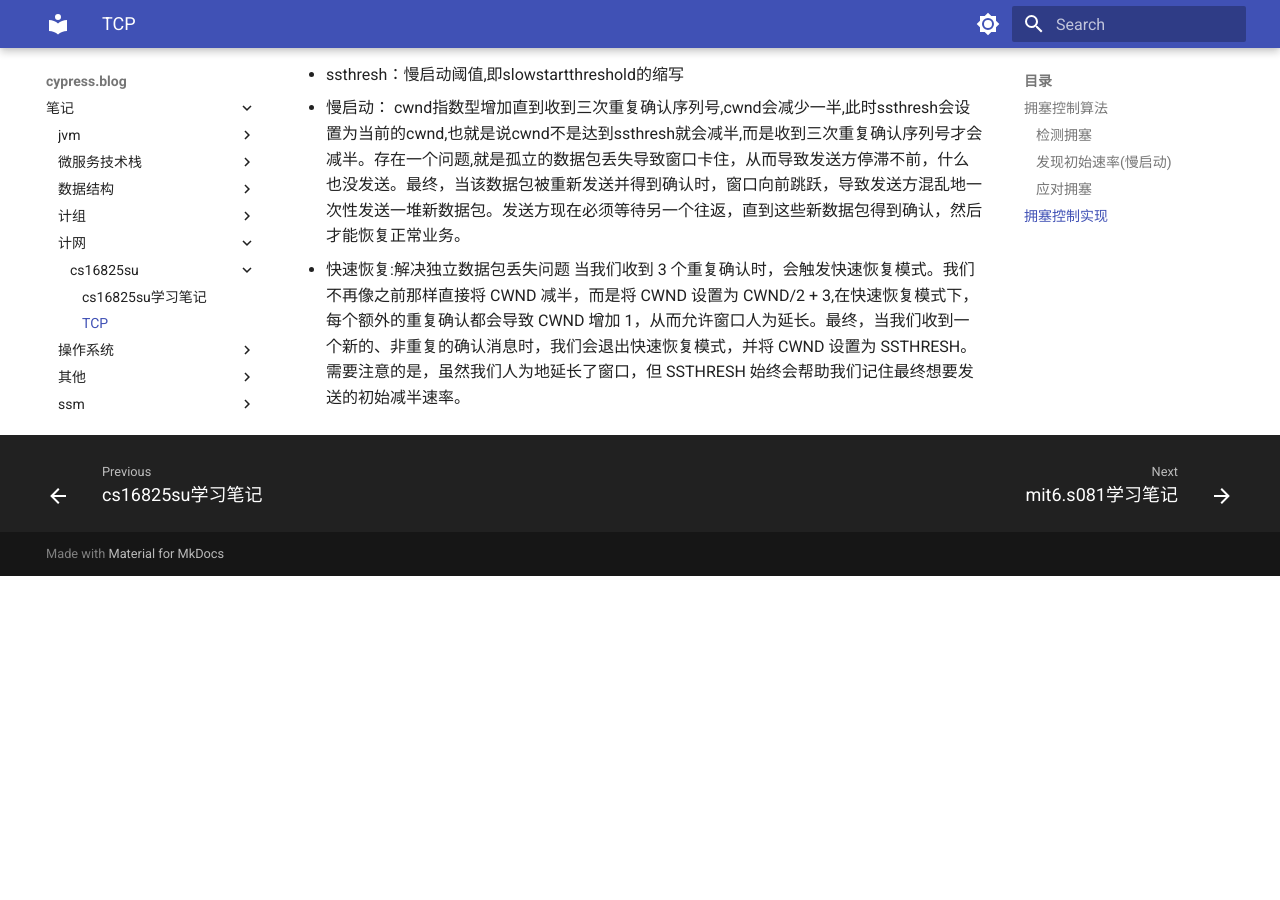
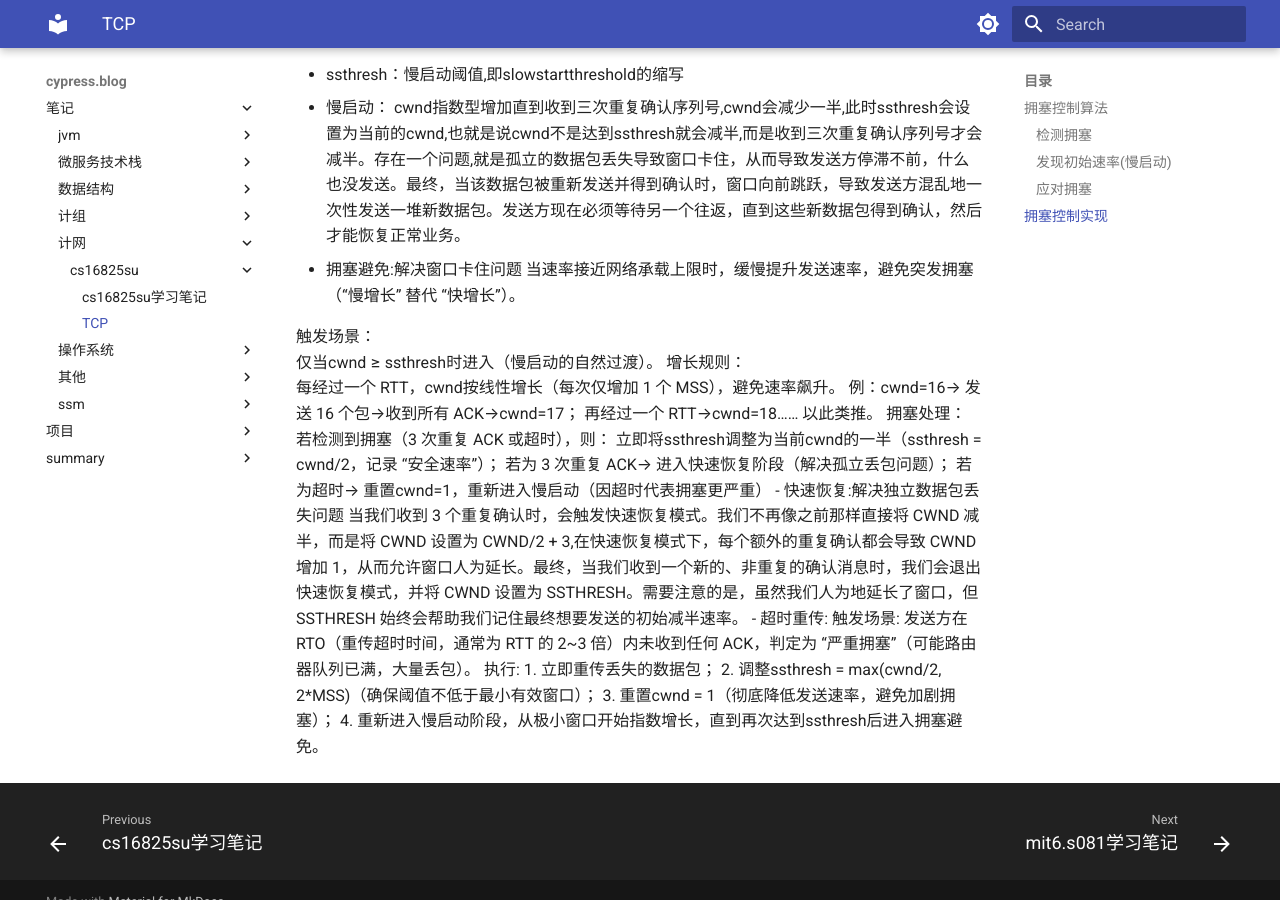
Before and after one commit to cyprer/blog0, an MkDocs documentation site: the page built from docs/note/cs_net/tcp.md, in a window 1280 px wide and 900 px high, scrolled down 1196 px. Built offline with MkDocs 1.6.1 and Material for MkDocs 9.7.7, drawn with Linux system fonts in a browser that asks for light colours; before the commit the page ends 1772 px from its top, so only the background shows below that.

Commit message:
docs: 更新网络课程笔记和每周总结
完善TCP协议的拥塞控制机制文档，补充拥塞避免和超时重传的详细说明
更新cs168课程项目完成情况和个人感想
添加9月第一周的后几天总结内容

```diff
--- a/docs/note/cs_net/tcp.md
+++ b/docs/note/cs_net/tcp.md
@@ -30,5 +30,27 @@
 - ssthresh：慢启动阈值,即slowstartthreshold的缩写
 1. 慢启动：
 cwnd指数型增加直到收到三次重复确认序列号,cwnd会减少一半,此时ssthresh会设置为当前的cwnd,也就是说cwnd不是达到ssthresh就会减半,而是收到三次重复确认序列号才会减半。存在一个问题,就是孤立的数据包丢失导致窗口卡住，从而导致发送方停滞不前，什么也没发送。最终，当该数据包被重新发送并得到确认时，窗口向前跳跃，导致发送方混乱地一次性发送一堆新数据包。发送方现在必须等待另一个往返，直到这些新数据包得到确认，然后才能恢复正常业务。
-1. 快速恢复:解决独立数据包丢失问题
+2. 拥塞避免:解决窗口卡住问题
+当速率接近网络承载上限时，缓慢提升发送速率，避免突发拥塞（“慢增长” 替代 “快增长”）。
+
+触发场景：
+仅当cwnd ≥ ssthresh时进入（慢启动的自然过渡）。
+增长规则：
+每经过一个 RTT，cwnd按线性增长（每次仅增加 1 个 MSS），避免速率飙升。
+例：cwnd=16→ 发送 16 个包→收到所有 ACK→cwnd=17；
+再经过一个 RTT→cwnd=18…… 以此类推。
+拥塞处理：
+若检测到拥塞（3 次重复 ACK 或超时），则：
+立即将ssthresh调整为当前cwnd的一半（ssthresh = cwnd/2，记录 “安全速率”）；
+若为 3 次重复 ACK→ 进入快速恢复阶段（解决孤立丢包问题）；
+若为超时→ 重置cwnd=1，重新进入慢启动（因超时代表拥塞更严重）
+- 快速恢复:解决独立数据包丢失问题
   当我们收到 3 个重复确认时，会触发快速恢复模式。我们不再像之前那样直接将 CWND 减半，而是将 CWND 设置为 CWND/2 + 3,在快速恢复模式下，每个额外的重复确认都会导致 CWND 增加 1，从而允许窗口人为延长。最终，当我们收到一个新的、非重复的确认消息时，我们会退出快速恢复模式，并将 CWND 设置为 SSTHRESH。需要注意的是，虽然我们人为地延长了窗口，但 SSTHRESH 始终会帮助我们记住最终想要发送的初始减半速率。
+- 超时重传:
+  触发场景:
+  发送方在 RTO（重传超时时间，通常为 RTT 的 2~3 倍）内未收到任何 ACK，判定为 “严重拥塞”（可能路由器队列已满，大量丢包）。
+  执行:
+  1. 立即重传丢失的数据包；
+  2. 调整ssthresh = max(cwnd/2, 2*MSS)（确保阈值不低于最小有效窗口）；
+  3. 重置cwnd = 1（彻底降低发送速率，避免加剧拥塞）；
+  4. 重新进入慢启动阶段，从极小窗口开始指数增长，直到再次达到ssthresh后进入拥塞避免。
```
Also changed, not shown: docs/note/cs_net/cs168.md (+1 -0 lines), docs/summary/25year/9month/1week.md (+7 -1 lines).
